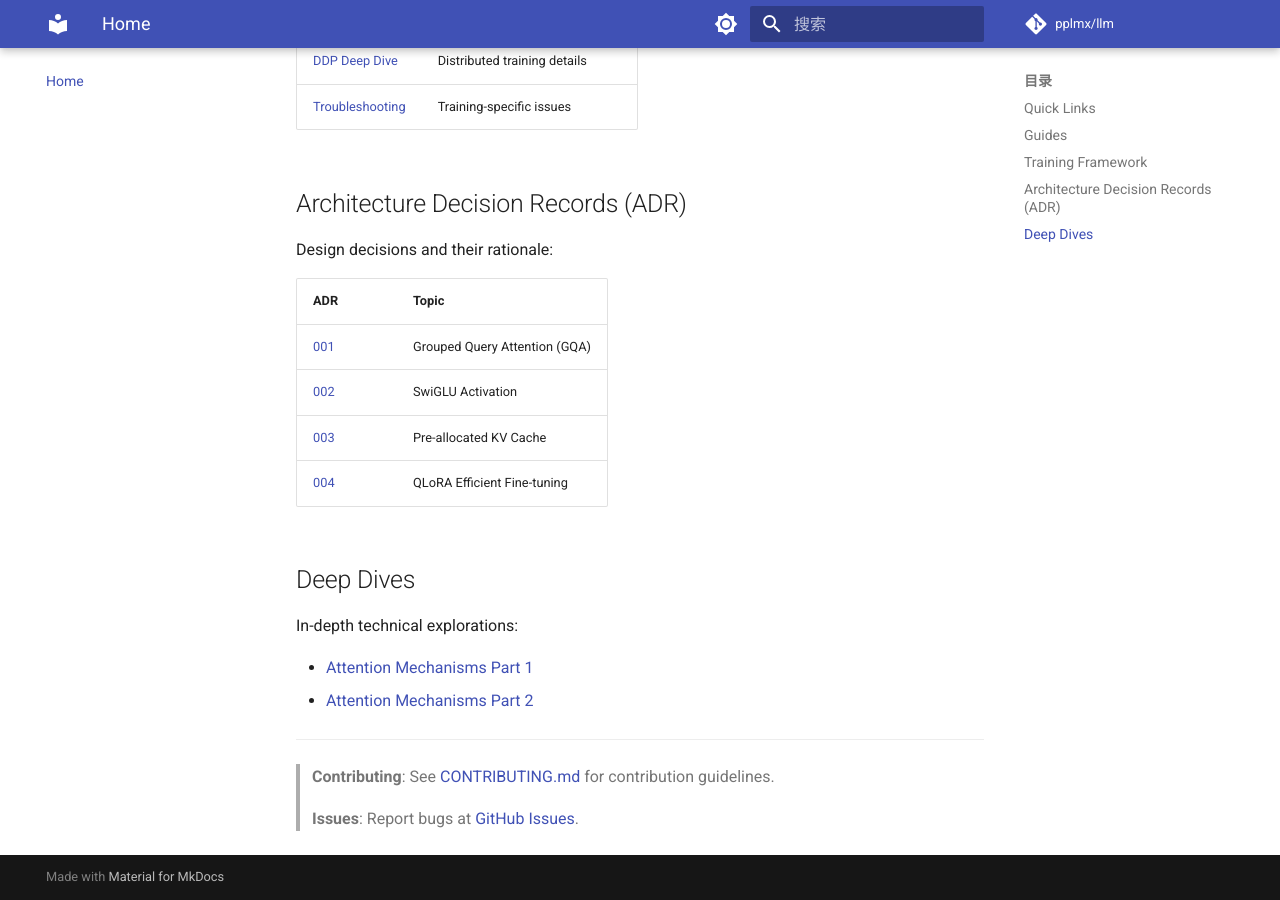
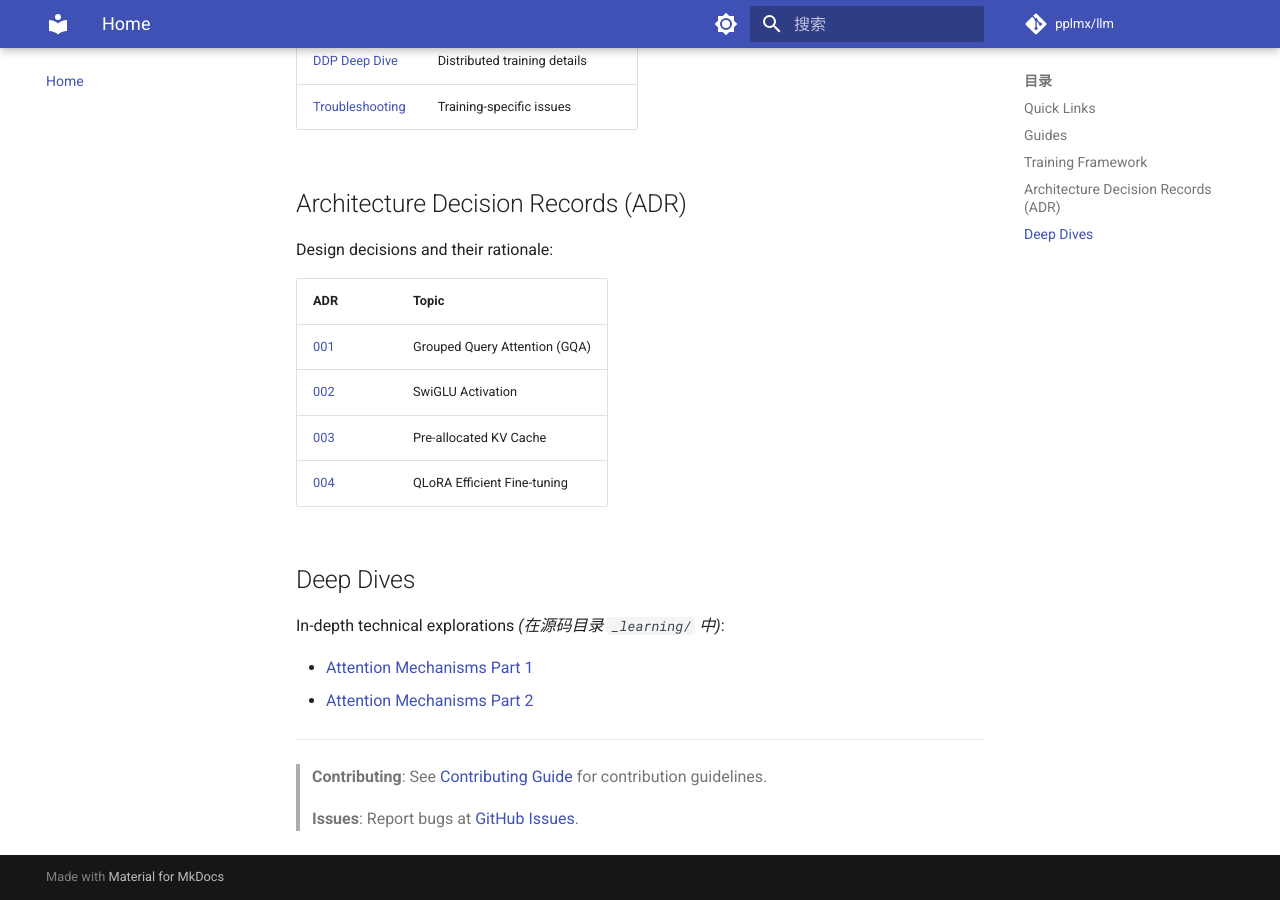
Before and after one commit to pplmx/llm, an MkDocs documentation site: the page built from docs/README.md, in a window 1280 px wide and 900 px high, scrolled down 1403 px. Built offline with MkDocs 1.6.1 and Material for MkDocs 9.7.7, drawn with Linux system fonts in a browser that asks for light colours; comment, search, counter and statistics services are not loaded.

```diff
--- a/docs/README.md
+++ b/docs/README.md
@@ -50,13 +50,13 @@ Design decisions and their rationale:
 
 ## Deep Dives
 
-In-depth technical explorations:
+In-depth technical explorations *(在源码目录 `_learning/` 中)*:
 
-- [Attention Mechanisms Part 1](../_learning/01_concepts/attn-01.md)
-- [Attention Mechanisms Part 2](../_learning/01_concepts/attn-02.md)
+- [Attention Mechanisms Part 1](https://github.com/pplmx/llm/blob/main/_learning/01_concepts/attn-01.md)
+- [Attention Mechanisms Part 2](https://github.com/pplmx/llm/blob/main/_learning/01_concepts/attn-02.md)
 
 ---
 
-> **Contributing**: See [CONTRIBUTING.md](../CONTRIBUTING.md) for contribution guidelines.
+> **Contributing**: See [Contributing Guide](https://github.com/pplmx/llm/blob/main/CONTRIBUTING.md) for contribution guidelines.
 >
 > **Issues**: Report bugs at [GitHub Issues](https://github.com/pplmx/llm/issues).
```
Also changed, not shown: docs/development.md (+1 -1 lines), docs/faq.md (+1 -1 lines), docs/usage.md (+1 -1 lines), 1 other file.
